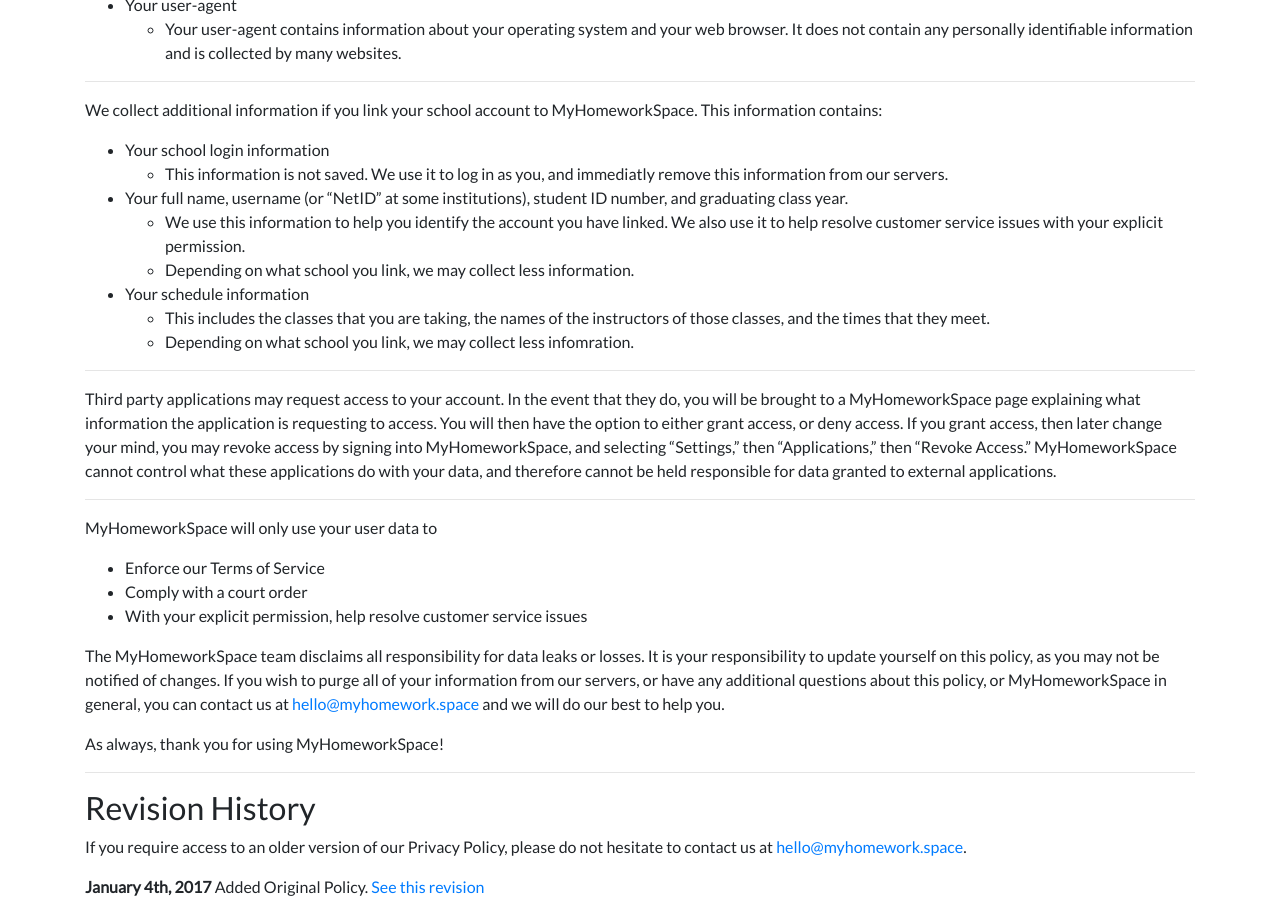
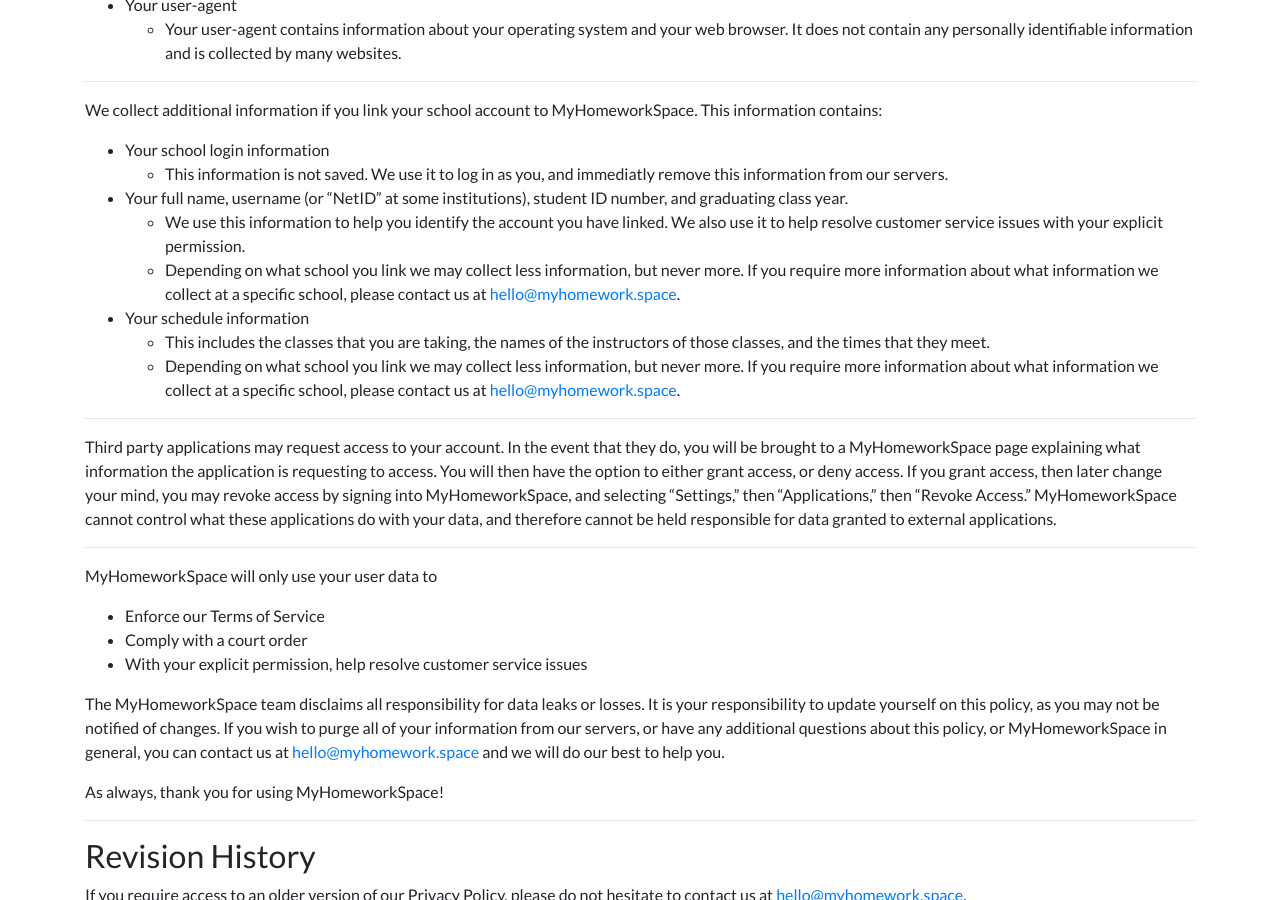
Before and after one commit to MyHomeworkSpace/support, a Jekyll site: the page built from legal/privacy.md, in a window 1280 px wide and 900 px high, scrolled down 1170 px. Built offline with Jekyll 4.4.1, drawn with Linux system fonts in a browser that asks for light colours; nearby versions of some CDN libraries.

Commit message:
fix typos, clarify language (forgot to save)

```diff
--- a/legal/privacy.md
+++ b/legal/privacy.md
@@ -47,10 +47,10 @@ We collect additional information if you link your school account to MyHomeworkS
     * This information is not saved. We use it to log in as you, and immediatly remove this information from our servers.
 * Your full name, username (or "NetID" at some institutions), student ID number, and graduating class year.
     * We use this information to help you identify the account you have linked. We also use it to help resolve customer service issues with your explicit permission.
-    * Depending on what school you link, we may collect less information.
+    * Depending on what school you link we may collect less information, but never more. If you require more information about what information we collect at a specific school, please contact us at [hello@myhomework.space](mailto:hello@myhomework.space).
 * Your schedule information
     * This includes the classes that you are taking, the names of the instructors of those classes, and the times that they meet.
-    * Depending on what school you link, we may collect less infomration.
+    * Depending on what school you link we may collect less information, but never more. If you require more information about what information we collect at a specific school, please contact us at [hello@myhomework.space](mailto:hello@myhomework.space).
 
 ---
 Third party applications may request access to your account. In the event that they do, you will be brought to a MyHomeworkSpace page explaining what information the application is requesting to access. You will then have the option to either grant access, or deny access. If you grant access, then later change your mind, you may revoke access by signing into MyHomeworkSpace, and selecting "Settings," then "Applications," then "Revoke Access." MyHomeworkSpace cannot control what these applications do with your data, and therefore cannot be held responsible for data granted to external applications.
```
